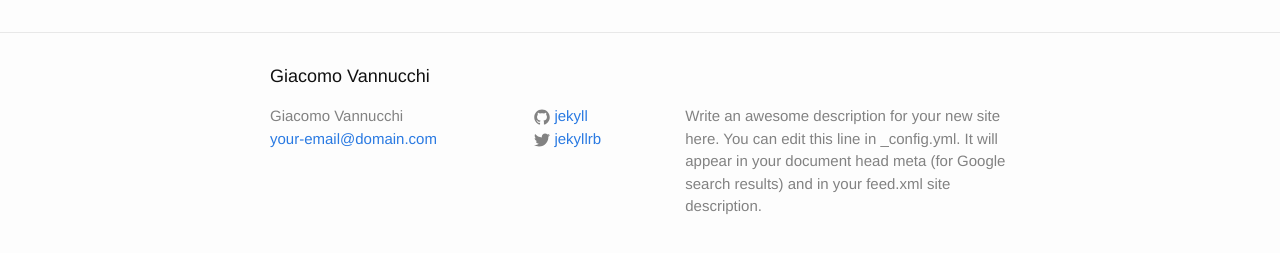
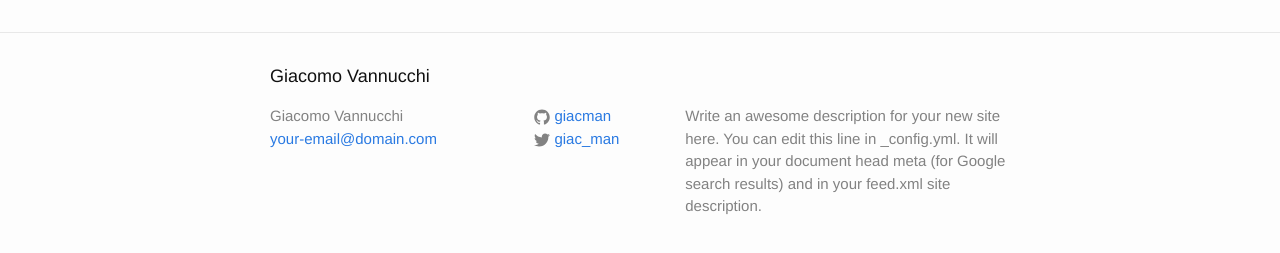
Before and after one commit to giacman/giacman.github.io, a Jekyll site: the page built from index.html, in a window 1280 px wide. Shown: the part 264-517 px from the top of the page. Built offline with Jekyll 4.4.1, drawn with Linux system fonts in a browser that asks for light colours.

Commit message:
Update _config.yml
adding twitter and github accounts

```diff
--- a/_config.yml
+++ b/_config.yml
@@ -14,8 +14,8 @@ description: > # this means to ignore newlines until "baseurl:"
   Google search results) and in your feed.xml site description.
 baseurl: "" # the subpath of your site, e.g. /blog
 url: "http://yourdomain.com" # the base hostname & protocol for your site
-twitter_username: jekyllrb
-github_username:  jekyll
+twitter_username: giac_man
+github_username:  giacman
 
 # Build settings
 markdown: kramdown
```
